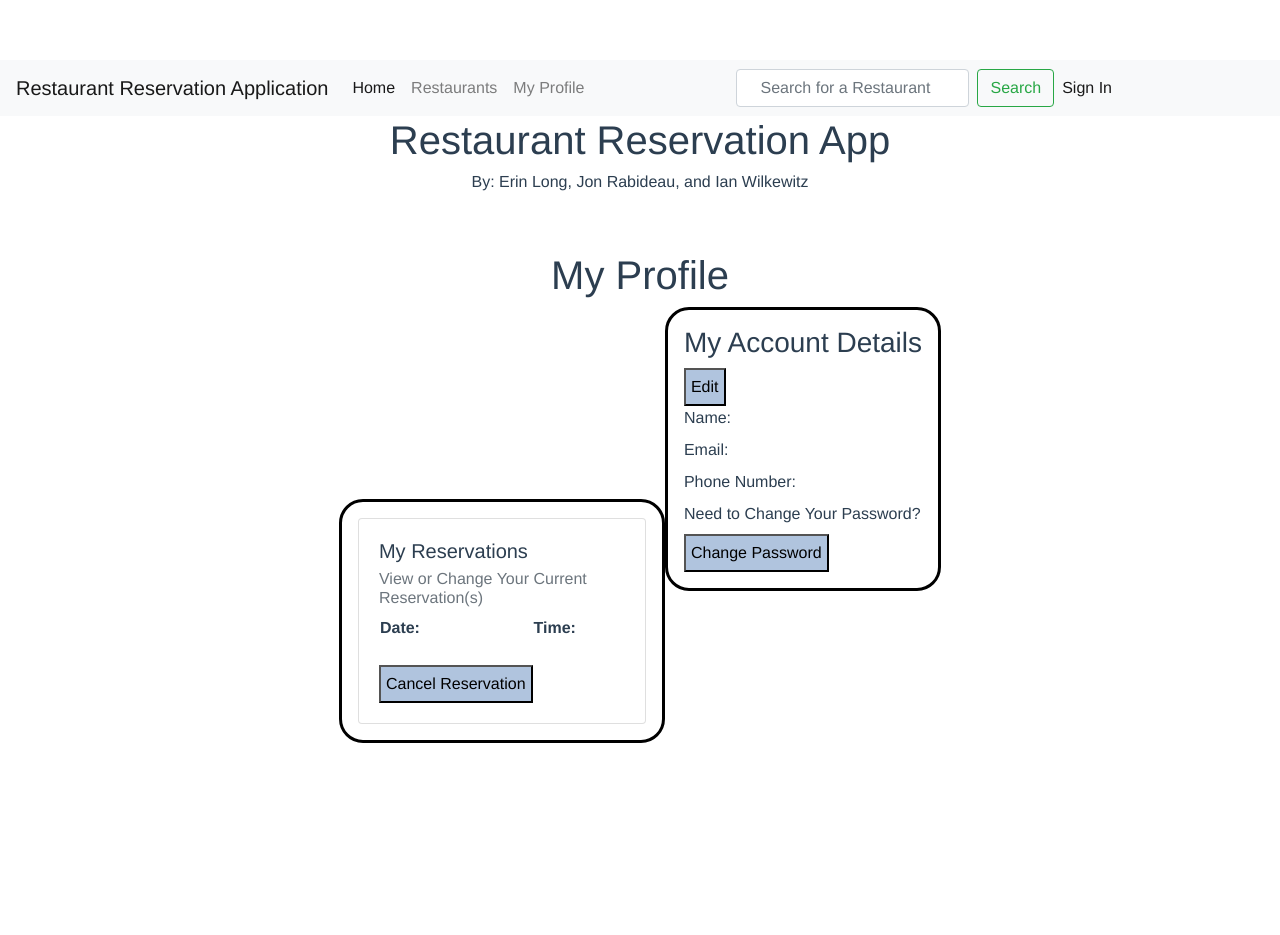
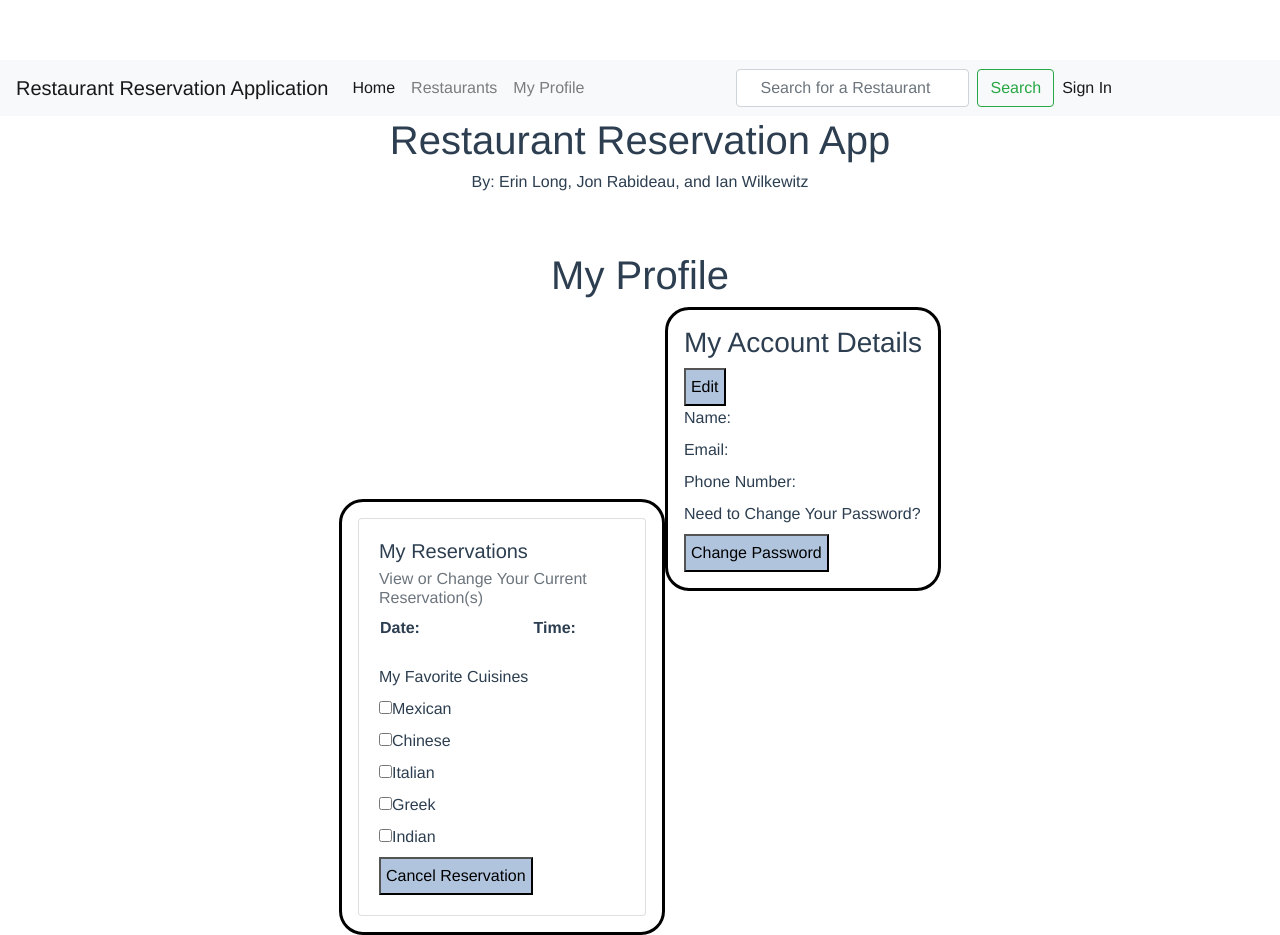
Before and after one commit to IWilkewitz/CIS371_ReservationApp, a Vue app: page /category in a window 1280 px wide. Before the commit the page ends 800 px from the top, so only its background shows below. Built offline with nearby package versions, Linux system fonts and the light colour scheme.

Commit message:
Minor adjustments to login page and profile page
Minor adjustments to login page and profile page

```diff
--- a/src/app-routing.ts
+++ b/src/app-routing.ts
@@ -1,6 +1,7 @@
 import Vue from "vue";
 import VueRouter, { RouteConfig } from "vue-router";
 import Login from "./components/Login.vue";
+import CreateAccount from "./components/CreateAccount.vue";
 import MyProfile from "./components/MyProfile.vue";
 Vue.use(VueRouter);
 
@@ -10,6 +11,7 @@ const myRoutes: Array<RouteConfig> = [
     path: "/",
     component: Login,
   },
+
   {
     name: "MyProfile",
     path: "/category",
--- a/src/components/Login.vue
+++ b/src/components/Login.vue
@@ -87,7 +87,7 @@ export default class Login extends Vue {
     border-radius: 1em;
     padding: 1em;
     text-align: center;
-    background: rgb(240, 240, 240);
+    background: rgb(248, 247, 247);
 }
 
 h3 {
--- a/src/components/MyProfile.vue
+++ b/src/components/MyProfile.vue
@@ -20,6 +20,20 @@
                         </tr>
                     </tbody>
                     <br/>
+                    <label>My Favorite Cuisines</label>
+        <br/>
+            <div id="checkboxes">
+                <input type="checkbox" id="food1" name="food1" value="Mexican">
+                <label for="food1"> Mexican</label><br>
+                <input type="checkbox" id="food2" name="food2" value="Chinese">
+                <label for="food2"> Chinese</label><br>
+                <input type="checkbox" id="food3" name="food3" value="Italian">
+                <label for="food3"> Italian</label><br>
+                <input type="checkbox" id="food4" name="food4" value="Greek">
+                <label for="food4"> Greek</label><br>
+                <input type="checkbox" id="food5" name="food5" value="Italian">
+                <label for="food5"> Indian</label><br>
+            </div>
                 <button type="button" id="cancelReservation" v-on:click="cancelReservation()">Cancel Reservation</button>
                 </table>
             </div>
```
